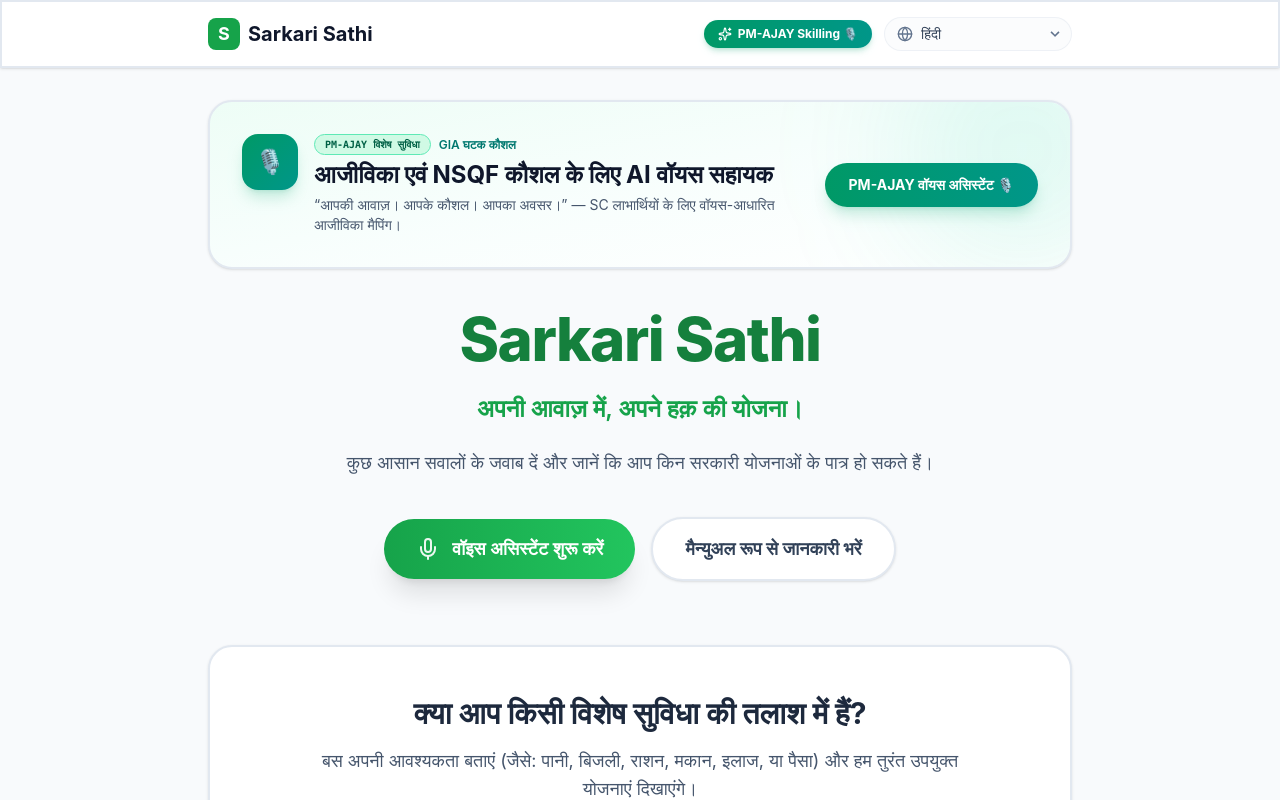
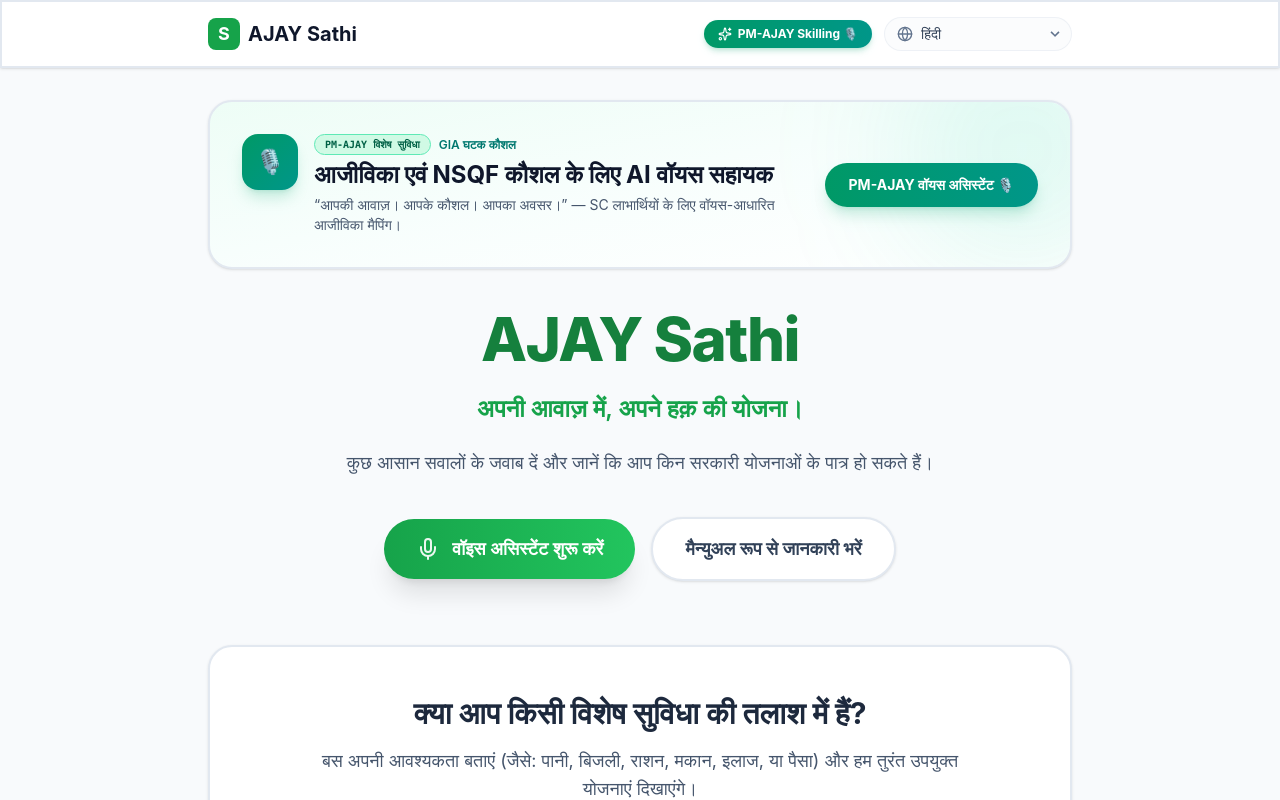
Before and after one commit to paritoshsen01/-sarkari-sathi, a React (Vite) app: page / in a window 1280 px wide. Shown: the top 800 px of the page. Built offline with nearby package versions, Linux system fonts and the light colour scheme.

Commit message:
chore: rename Sarkari Sathi to AJAY Sathi globally

```diff
--- a/index.html
+++ b/index.html
@@ -4,7 +4,7 @@
     <meta charset="UTF-8" />
     <link rel="icon" type="image/svg+xml" href="/favicon.svg" />
     <meta name="viewport" content="width=device-width, initial-scale=1.0" />
-    <title>welfora</title>
+    <title>AJAY Sathi</title>
   </head>
   <body>
     <div id="root"></div>
--- a/src/App.tsx
+++ b/src/App.tsx
@@ -81,7 +81,7 @@
               <span className="text-white font-bold text-lg">S</span>
             </div>
             <span className="text-xl font-bold text-slate-900 hidden sm:block">
-              Sarkari Sathi
+              AJAY Sathi
             </span>
           </div>
 
--- a/src/components/Home.tsx
+++ b/src/components/Home.tsx
@@ -55,7 +55,7 @@
 
       <div className="text-center mb-16 mt-8 animate-fade-in-up">
         <h1 className="text-5xl md:text-6xl font-extrabold mb-6 tracking-tight gradient-text">
-          Sarkari Sathi
+          AJAY Sathi
         </h1>
         <p className="text-xl md:text-2xl text-primary-600 font-semibold mb-6">
           {content.tagline}
--- a/src/components/SihSkillingPortal.tsx
+++ b/src/components/SihSkillingPortal.tsx
@@ -223,7 +223,7 @@
             </div>
             <div>
               <div className="flex items-center gap-2">
-                <span className="text-xl font-bold tracking-tight text-slate-900">Sarkari Sathi</span>
+                <span className="text-xl font-bold tracking-tight text-slate-900">AJAY Sathi</span>
                 <span className="text-xs bg-emerald-100 text-emerald-800 border border-emerald-300 px-2 py-0.5 rounded-full font-bold">
                   PM-AJAY Skilling
                 </span>
@@ -642,7 +642,7 @@
               {isAiLoading && (
                 <div className="absolute inset-0 bg-white/80 backdrop-blur-sm z-10 flex flex-col items-center justify-center">
                   <RefreshCw className="w-10 h-10 text-primary-600 animate-spin mb-4" />
-                  <p className="text-lg font-bold text-slate-800">Sarkari Sathi AI is analyzing your profile...</p>
+                  <p className="text-lg font-bold text-slate-800">AJAY Sathi AI is analyzing your profile...</p>
                   <p className="text-sm text-slate-500">Mapping your skills to PM-AJAY NSQF Pathways</p>
                 </div>
               )}
@@ -968,7 +968,7 @@
             <div className="bg-primary-600 p-4 text-white flex justify-between items-center">
               <div className="flex items-center gap-3">
                 <Key className="w-5 h-5" />
-                <h2 className="text-lg font-bold">Sarkari Sathi AI Activation</h2>
+                <h2 className="text-lg font-bold">AJAY Sathi AI Activation</h2>
               </div>
               <button onClick={() => setShowApiKeyModal(false)} className="p-2 hover:bg-white/20 rounded-full transition-colors">
                 <X className="w-5 h-5" />
--- a/src/data/languages.ts
+++ b/src/data/languages.ts
@@ -25,7 +25,7 @@
 }
     },
     assistant: {
-      greeting: 'Namaste! I am Sarkari Sathi.',
+      greeting: 'Namaste! I am AJAY Sathi.',
       intro: 'I will help you find government schemes. Just answer a few simple questions.',
       tapToSpeak: 'Tap to Speak',
       orType: 'Or type your answer below',
@@ -293,7 +293,7 @@
 }
     },
     assistant: {
-      greeting: 'Johar! I am Sarkari Sathi.',
+      greeting: 'Johar! I am AJAY Sathi.',
       intro: 'I will help you find government schemes. Just answer a few simple questions.',
       tapToSpeak: 'Tap to Speak',
       orType: 'Or type your answer below',
@@ -360,7 +360,7 @@
 }
     },
     assistant: {
-      greeting: 'Juhar! Mu Sarkari Sathi.',
+      greeting: 'Juhar! Mu AJAY Sathi.',
       intro: 'Mu apananku sarakari yojana khojibare sahajya karibi. Khali kichhi sahaja prashna ra uttara dia.',
       tapToSpeak: 'Kahiba pain dabantu',
       orType: 'Kimba tale likhi uttara diantu',
--- a/src/data/portalText.ts
+++ b/src/data/portalText.ts
@@ -7,19 +7,19 @@
     navBack: "Back to Main Site",
     bannerTitle: "“Your Voice. Your Skills. Your Opportunity.”",
     bannerSub: "AI-powered livelihood mapping and skilling guidance for SC beneficiaries under PM-AJAY.",
-    bannerDesc: "Talk to Sarkari Sathi in your preferred language. The AI assistant understands your background, existing skills, and interests to help you discover suitable NSQF-aligned training and local livelihood opportunities.",
+    bannerDesc: "Talk to AJAY Sathi in your preferred language. The AI assistant understands your background, existing skills, and interests to help you discover suitable NSQF-aligned training and local livelihood opportunities.",
     journeyTitle: "End-to-End Livelihood Journey:",
     journeyCitizen: "👤 Citizen",
     journeyVoice: "🎙️ Voice AI",
     journeyGap: "⚡ Skill Gap",
     journeyTraining: "🎓 NSQF Training",
     journeyLivelihood: "💼 Livelihood",
-    talkCTA: "🎙️ Talk to Sarkari Sathi",
+    talkCTA: "🎙️ Talk to AJAY Sathi",
     sampleHeader: "Sample Citizen Profiles (Quick Assessment)",
     sampleDesc: "Select a sample profile to instantly evaluate the recommendation engine:",
     qProgress: "Question",
     of: "of",
-    voiceGuide: "Sarkari Sathi Voice Guide",
+    voiceGuide: "AJAY Sathi Voice Guide",
     speaking: "Speaking...",
     noTyping: "No typing required. Just speak naturally.",
     repeatVoice: "🔊 Repeat Voice",
@@ -807,19 +807,19 @@
     navBack: "Main Site ku pherantu",
     bannerTitle: "“Apankara Swara. Apankara Dakhayata. Apankara Sujoga.”",
     bannerSub: "PM-AJAY adhinare SC beneficiary mananka pain AI-parichalita voice livelihood mapping.",
-    bannerDesc: "Sarkari Sathi saha apankara nijar bhashare katha huantu. AI apankara dakhayata, agraha ku bujhi sathi NSQF-aligned training au sthaniya niyukti khojibare sahajya kariba.",
+    bannerDesc: "AJAY Sathi saha apankara nijar bhashare katha huantu. AI apankara dakhayata, agraha ku bujhi sathi NSQF-aligned training au sthaniya niyukti khojibare sahajya kariba.",
     journeyTitle: "Sampurna Livelihood Journey:",
     journeyCitizen: "👤 Nagarik",
     journeyVoice: "🎙️ Voice AI",
     journeyGap: "⚡ Dakhayata gap",
     journeyTraining: "🎓 NSQF Training",
     journeyLivelihood: "💼 Jibika",
-    talkCTA: "🎙️ Sarkari Sathi saha katha huantu",
+    talkCTA: "🎙️ AJAY Sathi saha katha huantu",
     sampleHeader: "Namoona Profile (Quick Assessment)",
     sampleDesc: "Recommendation engine ku jancha kariba pain eka namoona banchhantu:",
     qProgress: "Prashna",
     of: "ru",
-    voiceGuide: "Sarkari Sathi Voice Guide",
+    voiceGuide: "AJAY Sathi Voice Guide",
     speaking: "Kahuchhi...",
     noTyping: "Type karibara darkar nahi. Seधा katha huantu.",
     repeatVoice: "🔊 Swara punarbruti karantu",
--- a/src/utils/geminiAiAnalysis.ts
+++ b/src/utils/geminiAiAnalysis.ts
@@ -31,7 +31,7 @@
   }));
 
   const prompt = `
-You are Sarkari Sathi, an expert Livelihood & Skilling Advisor for the Indian Government's PM-AJAY Scheme.
+You are AJAY Sathi, an expert Livelihood & Skilling Advisor for the Indian Government's PM-AJAY Scheme.
 You are interacting with a beneficiary from rural/semi-rural India.
 
 Here is their profile:
```
